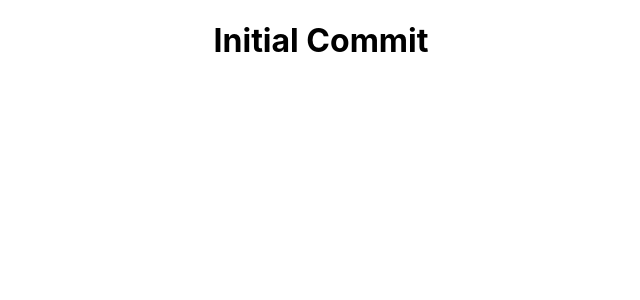
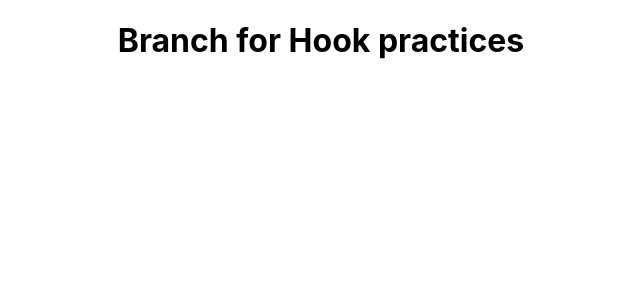
Before and after one commit to juan-carlos-aguilar/guia-definitiva, a React (Vite) app: page / in a window 1280 px wide. Shown: the top 300 px of the page, without its empty margins (319-959 px from the left). Built offline with nearby package versions, Linux system fonts and the light colour scheme.

Commit message:
Initial commit
Branch to commit hook practices

```diff
--- a/src/App.tsx
+++ b/src/App.tsx
@@ -5,7 +5,7 @@ class App extends Component {
   render() {
     return (
       <div className="App">
-        <h1>Initial Commit</h1>
+        <h1>Branch for Hook practices</h1>
       </div>
     )
   }
```
